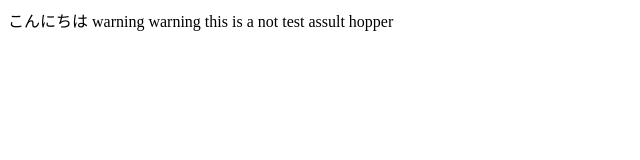
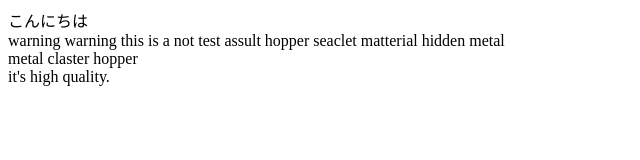
Before and after one commit to s201004/github_connect, a plain HTML site: page index.html in a window 1280 px wide. Shown: the whole page, without its empty margins (0-640 px from the left). Drawn offline with Linux system fonts and the light colour scheme.

Commit message:
11～14行目に文章を追加

```diff
--- a/index.html
+++ b/index.html
@@ -7,8 +7,11 @@
     <link href="style.css" rel="stylesheet" type="text/css" />
   </head>
   <body>
-    こんにちは
+    こんにちは<br>
     warning warning this is a not test assult hopper
+    seaclet matterial hidden metal <br>
+    metal claster hopper <br>
+    it's high quality.
     <script src="script.js"></script>
   </body>
 </html>
```
